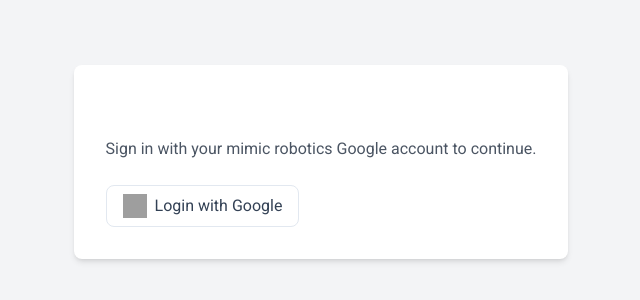
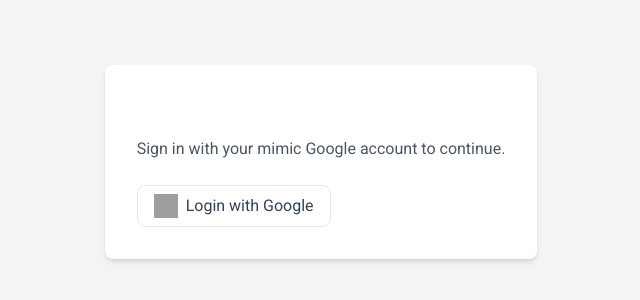
Before and after one commit to germanrodriguez-mimic/iliad, a React (Vite) app in the folder frontend/: page / in a window 1280 px wide. Shown: the part 238-538 px from the top of the page, without its empty margins (319-959 px from the left). Built offline with nearby package versions, Linux system fonts and the light colour scheme; no server answers; grey boxes are pictures that could not be loaded.

Commit message:
chore: cleanup

```diff
--- a/frontend/src/contexts/AuthContext.tsx
+++ b/frontend/src/contexts/AuthContext.tsx
@@ -2,7 +2,6 @@
 import { createContext, useState, useEffect, useContext } from 'react';
 import { ReactNode } from 'react'
 import { BACKEND_URL } from '../config/api';
-import { useGoogleLogin } from '@react-oauth/google';
 import axios from 'axios'
 
 axios.defaults.withCredentials = true;
@@ -56,10 +55,9 @@
         window.history.replaceState({}, document.title, window.location.pathname);
     }
 
-  }, []); // This effect runs only once on component mount.
+  }, []);
 
   const loginWithGoogle = async () => {
-    // const redirectUri = BACKEND_URL + "/auth/google/callback";
     const redirectUri = window.location.origin
     window.location.href = `${BACKEND_URL}/auth/login/google?redirect_uri=${encodeURIComponent(redirectUri)}`;
   };
--- a/frontend/src/pages/LoginPage.tsx
+++ b/frontend/src/pages/LoginPage.tsx
@@ -9,7 +9,7 @@
             <div className="p-8 bg-white rounded-lg shadow-md text-center">
                 <h1 className="text-2xl font-bold mb-2">Please Log In</h1>
                 <p className="text-gray-600 mb-6">
-                    Sign in with your mimic robotics Google account to continue.
+                    Sign in with your mimic Google account to continue.
                 </p>
                 <button
                     onClick={() => loginWithGoogle()}
```
